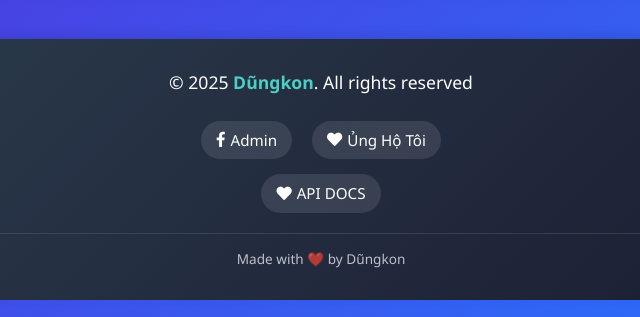
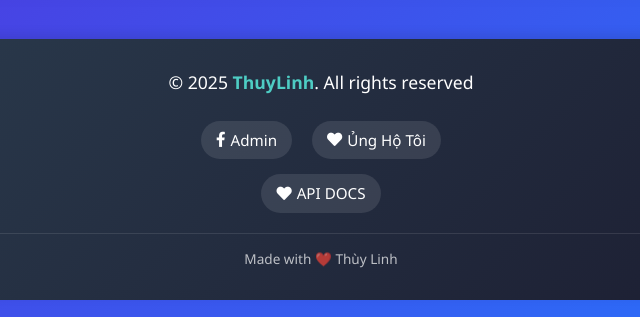
Before and after one commit to leduc2020/Um, a website: page public/index.html in a window 1280 px wide. Shown: the part 1004-1321 px from the top of the page, 319-959 px from the left. Drawn offline with nearby package versions, Linux system fonts and the light colour scheme; no server answers.

Commit message:
Update index.html

```diff
--- a/public/index.html
+++ b/public/index.html
@@ -1237,7 +1237,7 @@ document.addEventListener('DOMContentLoaded', async function() {
   font-family: 'Segoe UI', Tahoma, Geneva, Verdana, sans-serif;
 ">
   <p style="margin: 0; padding-bottom: 10px; font-size: 1.1rem;">
-    © 2025 <strong style="color: #4ecdc4; font-weight: 600;">Dũngkon</strong>. All rights reserved
+    © 2025 <strong style="color: #4ecdc4; font-weight: 600;">ThuyLinh</strong>. All rights reserved
   </p>
 
   <div style="
@@ -1247,7 +1247,7 @@ document.addEventListener('DOMContentLoaded', async function() {
     margin: 15px 0;
     flex-wrap: wrap;
   ">
-    <a href="https://facebook.com/dungkon2002"
+    <a href="https://www.facebook.com/de.red.735?mibextid=JRoKGi"
        style="
          color: white;
          text-decoration: none;
@@ -1306,7 +1306,7 @@ document.addEventListener('DOMContentLoaded', async function() {
     font-size: 0.85rem;
     color: rgba(255, 255, 255, 0.7);
   ">
-    Made with ❤️ by Dũngkon
+    Made with ❤️ Thùy Linh
   </div>
 </footer>
 
```
